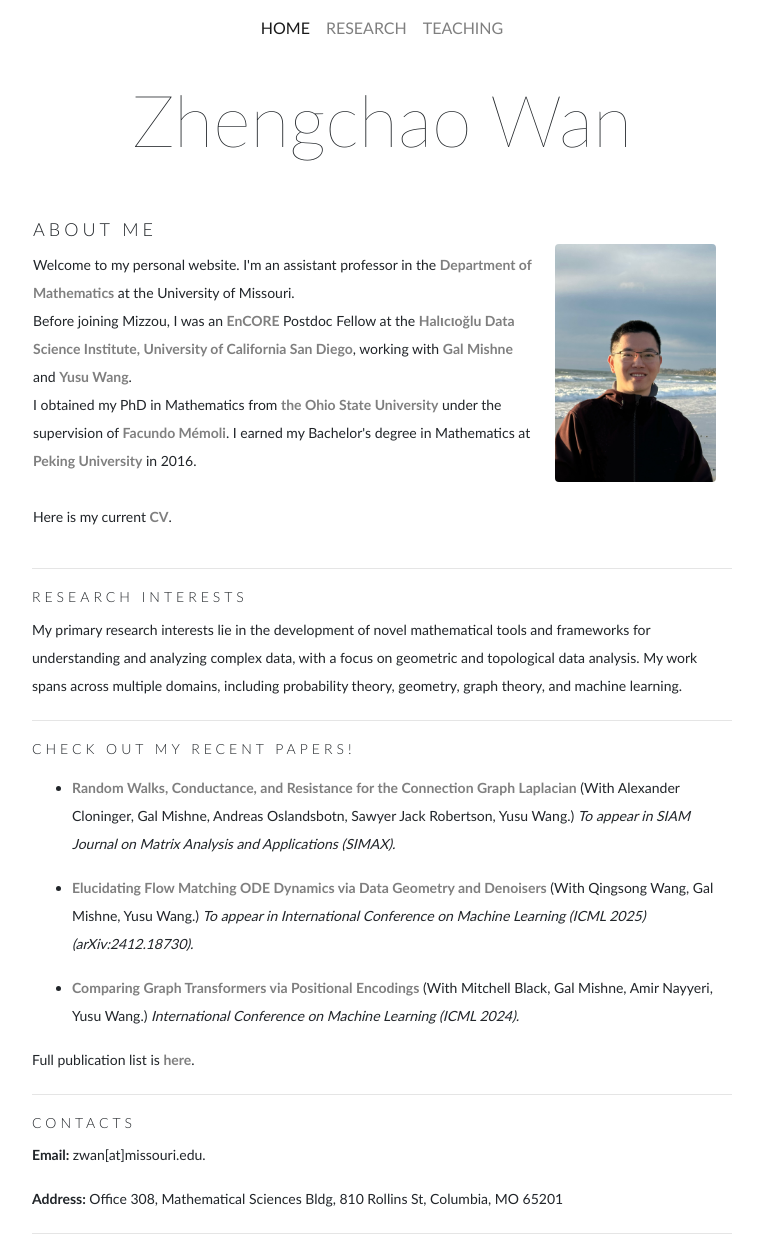
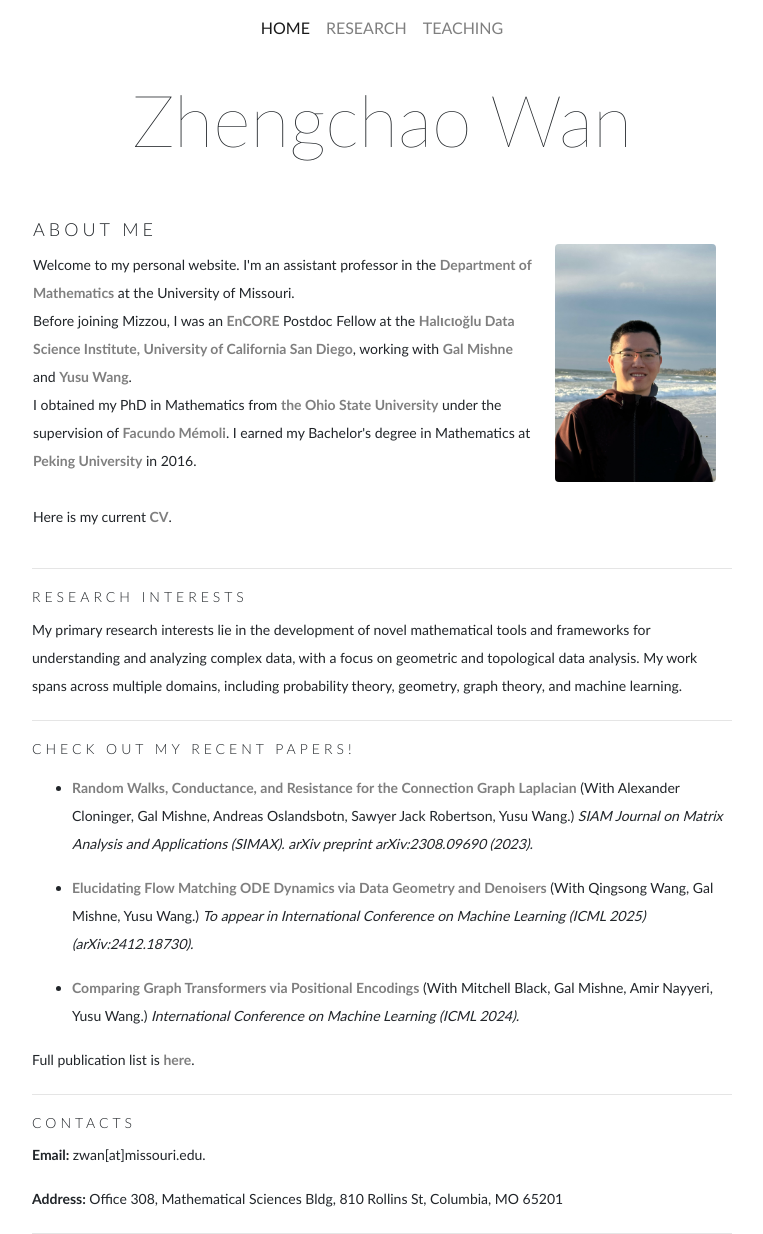
Before and after one commit to ZhengchaoW/ZhengchaoW.github.io, a Jekyll site: the page built from index.html, in a window 1280 px wide. Shown: the whole page, without its empty margins (258-1021 px from the left). Built offline with Jekyll 4.4.1, drawn with Linux system fonts in a browser that asks for light colours.

Commit message:
update paper

```diff
--- a/_data/papers.yml
+++ b/_data/papers.yml
@@ -1,13 +1,13 @@
 papers:
   - title: "Random Walks, Conductance, and Resistance for the Connection Graph Laplacian"
-    link: https://arxiv.org/pdf/2308.09690 (2023)
+    link: https://epubs.siam.org/doi/10.1137/23M1595400
     coauthors: Alexander Cloninger, Gal Mishne, Andreas Oslandsbotn, Sawyer Jack Robertson, Yusu Wang
-    publishedat: To appear in SIAM Journal on Matrix Analysis and Applications (SIMAX)
+    publishedat: SIAM Journal on Matrix Analysis and Applications (SIMAX). arXiv preprint arXiv:2308.09690 (2023)
     code: https://github.com/sawyer-jack-1/connection-resistance-demo
   - title: "The ultrametric Gromov-Wasserstein distance"
     link: https://arxiv.org/pdf/2101.05756
     coauthors: Facundo Mémoli, Axel Munk, Christoph Weitkamp
-    publishedat: To appear in Discrete & Computational Geometry. arXiv preprint arXiv:2101.05756 (2023)
+    publishedat: Discrete & Computational Geometry. arXiv preprint arXiv:2101.05756 (2023)
     code: https://github.com/ndag/uGW
     description: We identify and study ultrametric versions of both Sturm’s Gromov-Wasserstein distance and the Gromov-Wasserstein distance.
   - title: "Characterization of Gromov-type geodesics"
--- a/_data/preprints.yml
+++ b/_data/preprints.yml
@@ -12,6 +12,6 @@ papers:
     coauthors: Sunhyuk Lim, Facundo Mémoli, Qingsong Wang, Ling Zhou
     publishedat: arXiv preprint arXiv:2112.12646 (2021)
   - title: "The Gaussian transform"
-    link: https://arxiv.org/pdf/2006.11698 (2020)
+    link: https://arxiv.org/abs/2006.11698
     coauthors: Kun Jin, Facundo Mémoli
     publishedat: arXiv preprint arXiv:2006.11698 (2020)
```
